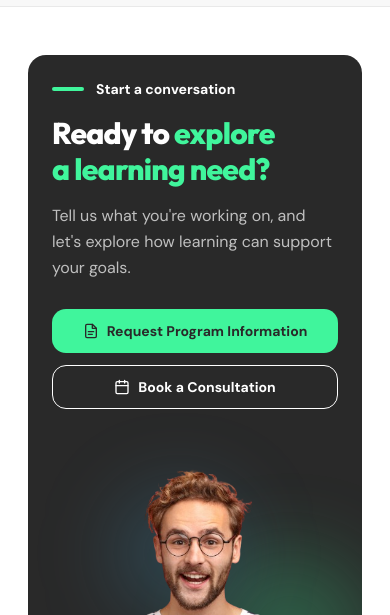
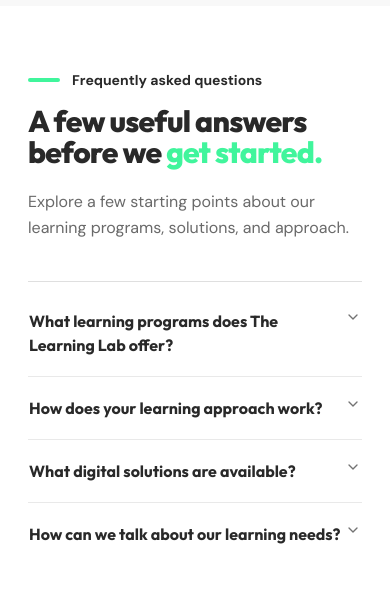
Before and after one commit to gabzy0423/The-Learning-Lab, a Next.js app: page / in a window 390 px wide. Shown: the part 7376-7991 px from the top of the page. Built offline with nearby package versions, Linux system fonts and the light colour scheme.

Commit message:
Add homepage FAQ section

```diff
--- a/app/page.tsx
+++ b/app/page.tsx
@@ -2,6 +2,7 @@ import Image from "next/image";
 import Link from "next/link";
 import { AcademicCapIcon, BriefcaseIcon, ChartBarIcon, CheckIcon, UserGroupIcon, UserIcon } from "@heroicons/react/24/outline";
 import { LogoMarquee } from "@/components/home/LogoMarquee";
+import { Accordion, AccordionContent, AccordionItem, AccordionTrigger } from "@/components/ui/accordion";
 import { programs } from "@/content/programs";
 
 const programDescriptions = [
@@ -340,6 +341,56 @@ export default function Home() {
           </div>
         </div>
       </section>
+      <section className="border-b border-brand-charcoal/10 bg-brand-white" aria-labelledby="faq-heading">
+        <div className="mx-auto grid max-w-[80rem] items-start gap-10 px-7 py-16 sm:px-10 lg:grid-cols-[0.8fr_1.2fr] lg:gap-16 lg:px-0 lg:py-20">
+          <div>
+            <p className="flex items-center gap-3 text-sm font-bold text-brand-charcoal">
+              <span aria-hidden="true" className="h-1 w-8 rounded-full bg-brand-mint-green" />
+              Frequently asked questions
+            </p>
+            <h2 id="faq-heading" className="mt-4 max-w-xl text-balance font-heading text-3xl font-extrabold leading-[1.05] tracking-tight sm:text-4xl lg:text-5xl">
+              A few useful answers before we <span className="text-brand-mint-green">get started.</span>
+            </h2>
+            <p className="mt-5 max-w-lg text-base leading-relaxed text-brand-charcoal/70">
+              Explore a few starting points about our learning programs, solutions, and approach.
+            </p>
+          </div>
+          <Accordion className="border-t border-brand-charcoal/15 pt-2">
+            <AccordionItem value="programs" className="border-brand-charcoal/10 py-2">
+              <AccordionTrigger className="font-heading text-base font-bold text-brand-charcoal hover:no-underline sm:text-lg">
+                What learning programs does The Learning Lab offer?
+              </AccordionTrigger>
+              <AccordionContent className="text-brand-charcoal/70">
+                <p>Our program categories cover Personal Development, Managing Work, Managing Relationships, Leadership &amp; Management, and Impacting Strategy.</p>
+              </AccordionContent>
+            </AccordionItem>
+            <AccordionItem value="approach" className="border-brand-charcoal/10 py-2">
+              <AccordionTrigger className="font-heading text-base font-bold text-brand-charcoal hover:no-underline sm:text-lg">
+                How does your learning approach work?
+              </AccordionTrigger>
+              <AccordionContent className="text-brand-charcoal/70">
+                <p>We start with the need, build practical capability, and create space to apply learning through everyday decisions, collaboration, and work.</p>
+              </AccordionContent>
+            </AccordionItem>
+            <AccordionItem value="solutions" className="border-brand-charcoal/10 py-2">
+              <AccordionTrigger className="font-heading text-base font-bold text-brand-charcoal hover:no-underline sm:text-lg">
+                What digital solutions are available?
+              </AccordionTrigger>
+              <AccordionContent className="text-brand-charcoal/70">
+                <p>Our proposed Digital Solutions include a custom HRIS, Competency Platform, and Learning Management Platform. Detailed capabilities will be added as each offering is finalized.</p>
+              </AccordionContent>
+            </AccordionItem>
+            <AccordionItem value="conversation" className="border-brand-charcoal/10 py-2">
+              <AccordionTrigger className="font-heading text-base font-bold text-brand-charcoal hover:no-underline sm:text-lg">
+                How can we talk about our learning needs?
+              </AccordionTrigger>
+              <AccordionContent className="text-brand-charcoal/70">
+                <p>Use the conversation CTA below to share what you&apos;re working on, and we can explore a suitable next step together.</p>
+              </AccordionContent>
+            </AccordionItem>
+          </Accordion>
+        </div>
+      </section>
       <section className="border-y border-brand-charcoal/10 bg-brand-white text-brand-charcoal" aria-labelledby="contact-cta-heading">
         <div className="mx-auto max-w-[80rem] px-7 py-12 sm:px-10 lg:px-0 lg:py-14">
           <div className="relative isolate grid overflow-hidden rounded-2xl bg-brand-charcoal p-6 text-brand-white sm:p-8 lg:grid-cols-[1.2fr_0.8fr] lg:p-10">
```
Also changed, not shown: 2 other files (tests, documents, lock files or other folders).
